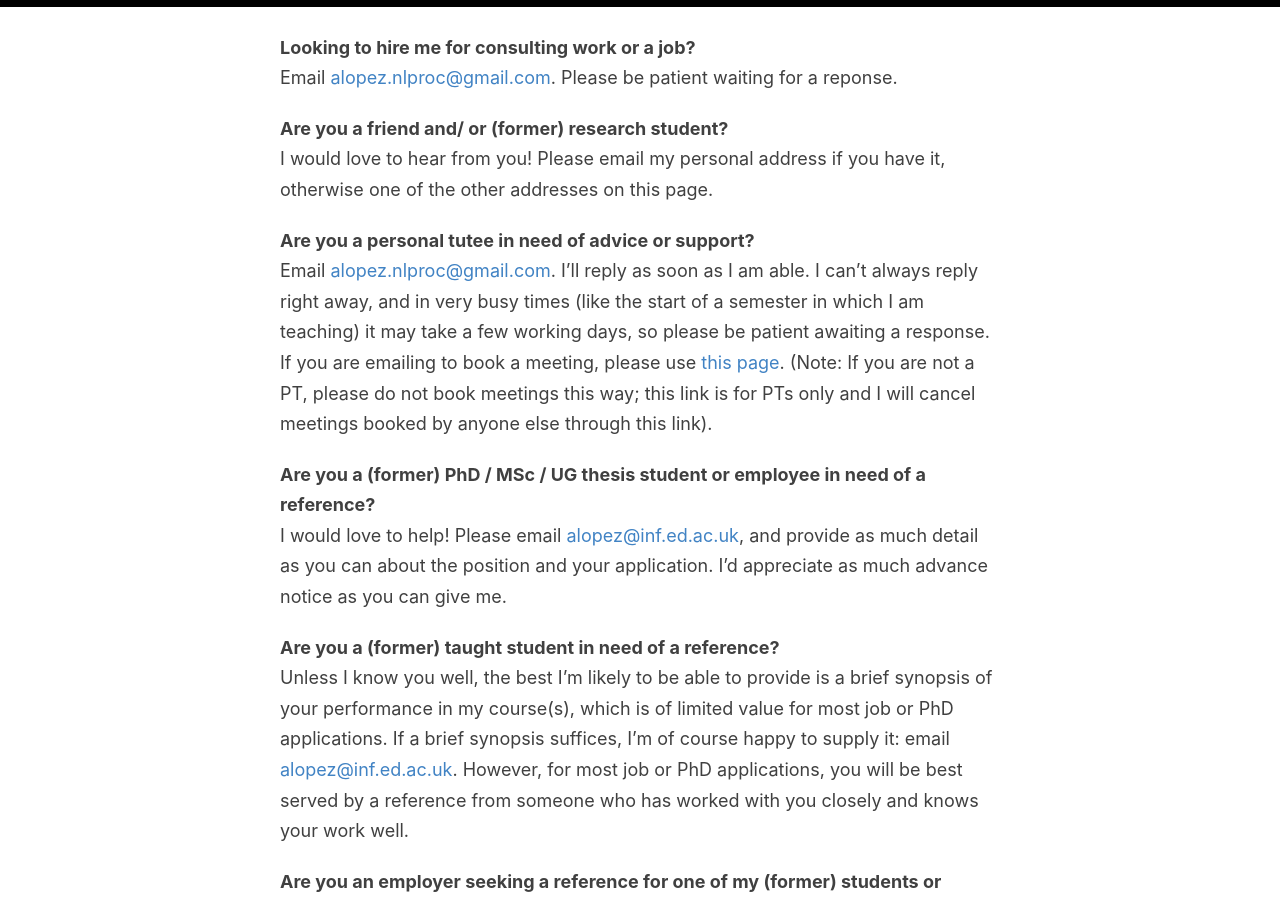
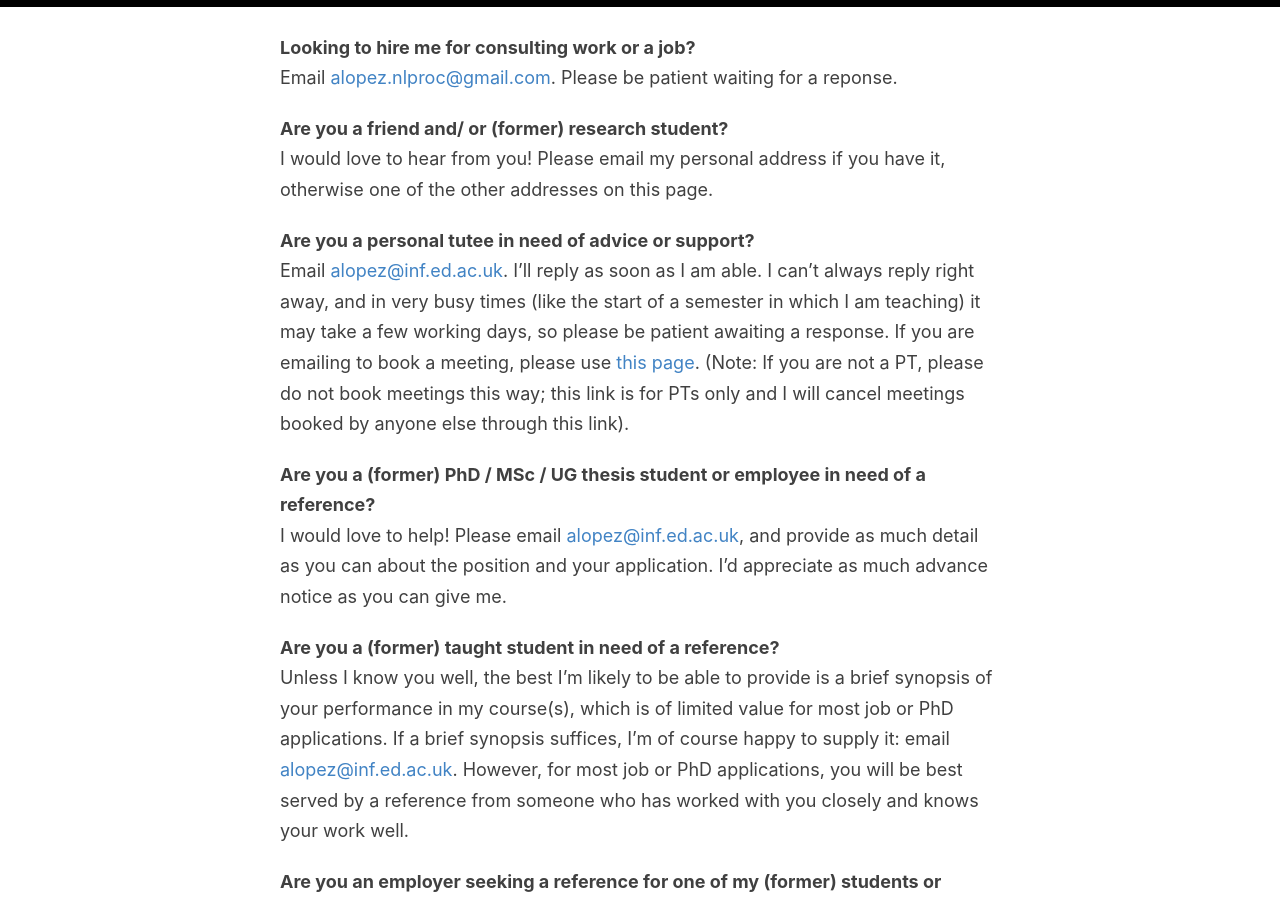
Before and after one commit to alopez/alopez.github.com, a Jekyll site: the page built from email.md, in a window 1280 px wide and 900 px high, scrolled down 327 px. Built offline with Jekyll 4.4.1, drawn with Linux system fonts in a browser that asks for light colours; some web fonts are replaced; some of the changed lines change nothing that is shown.

Commit message:
Update email.md

```diff
--- a/email.md
+++ b/email.md
@@ -19,7 +19,7 @@ Are you a friend and/ or (former) research student?
   on this page.
 
 Are you a personal tutee in need of advice or support?
-: Email <alopez.nlproc@gmail.com>. I'll reply as soon as I am able.
+: Email <alopez@inf.ed.ac.uk>. I'll reply as soon as I am able.
   I can't always reply right away, and in very busy times (like the start of a semester in which
   I am teaching) it may take a few working days,
   so please be patient awaiting a response. If you are emailing to book a meeting, please use
```
